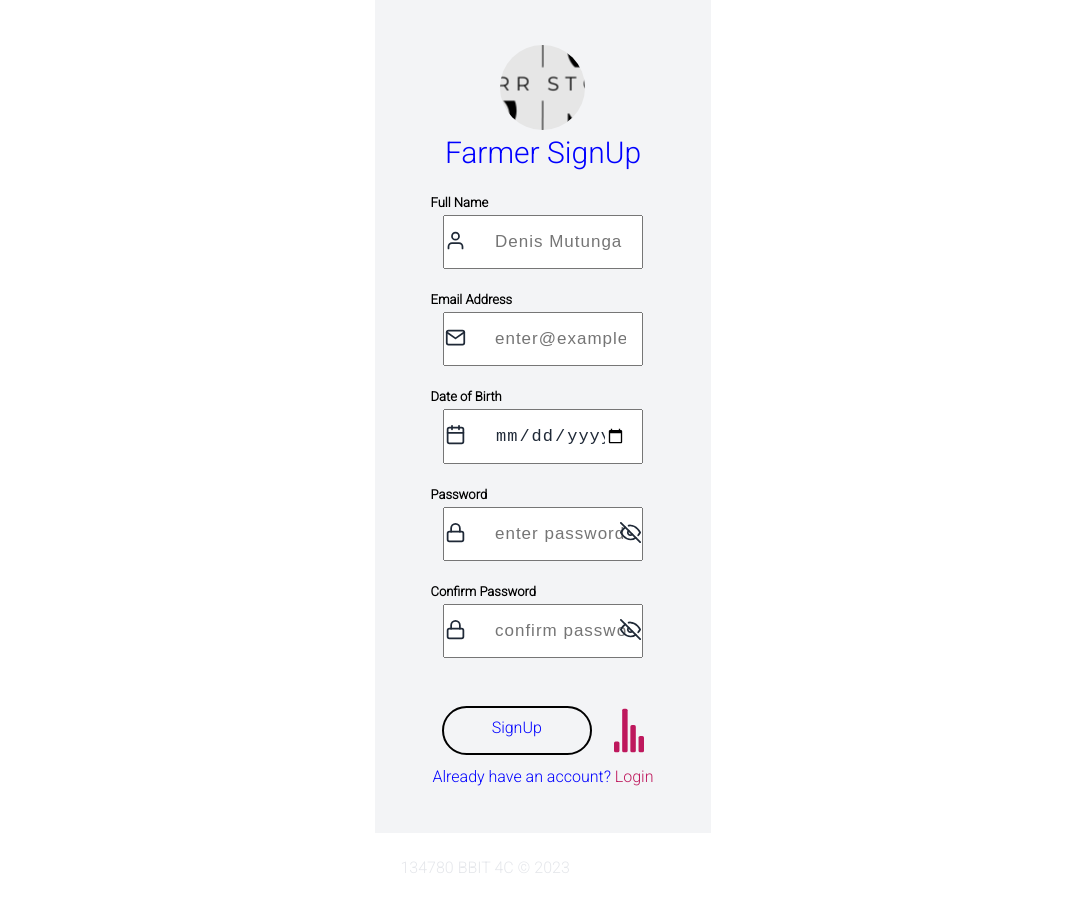
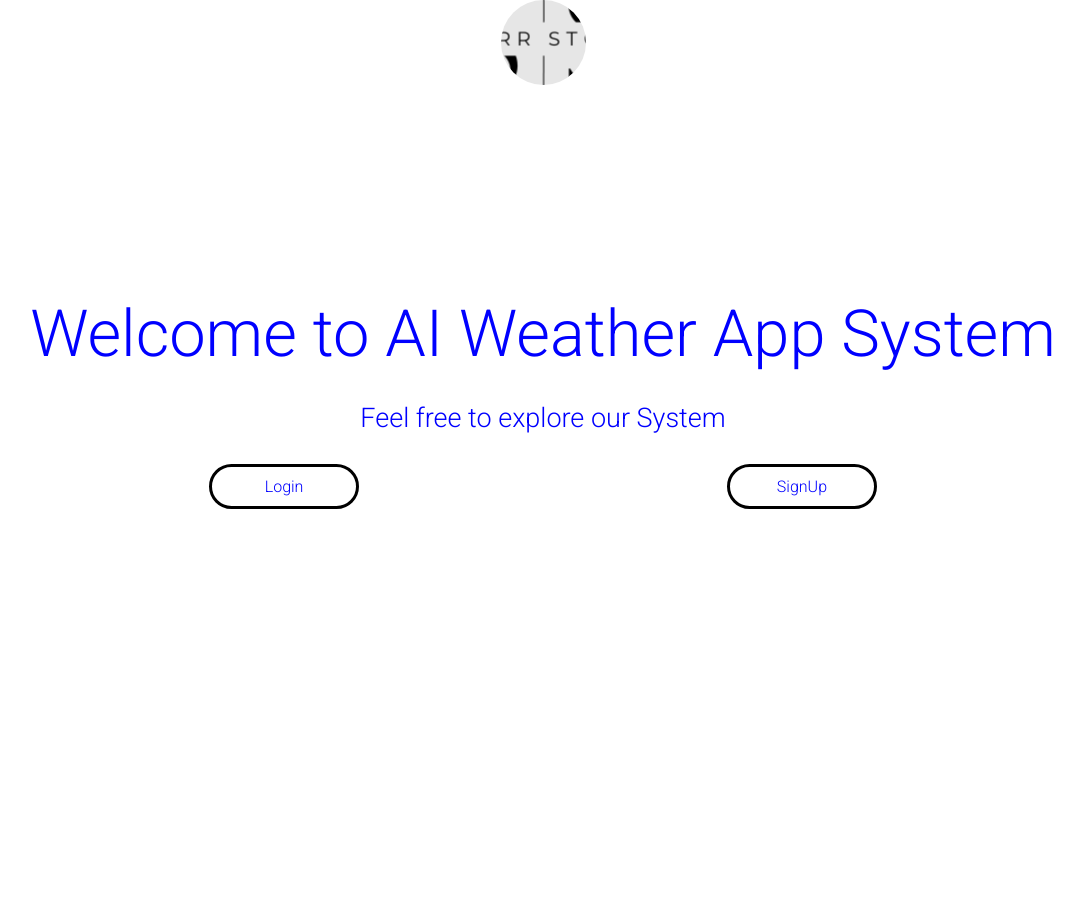
Before and after one commit to TrevorAugustine23/AI-Weather-App, a React (Create React App) app in the folder react_login/: page / in a window 1280 px wide. Shown: the whole page, without its empty margins (97-1180 px from the left). After the commit the page ends 800 px from the top, so only its background shows below. Built offline with nearby package versions, Linux system fonts and the light colour scheme.

Commit message:
added dashboard route

```diff
--- a/react_login/src/App.js
+++ b/react_login/src/App.js
@@ -2,6 +2,7 @@
 import Home from './pages/Home';
 import Login from './pages/Login';
 import SignUp from './pages/Signup';
+import Dashboard from './pages/Dashboard';
 
 //styled components
 import { StyledContainer } from "./components/Styles";
@@ -19,7 +20,7 @@ function App() {
   return (
     <Router>
       <StyledContainer>
-      <SignUp/>
+      <Dashboard/>
     </StyledContainer>
     </Router>
 
```
